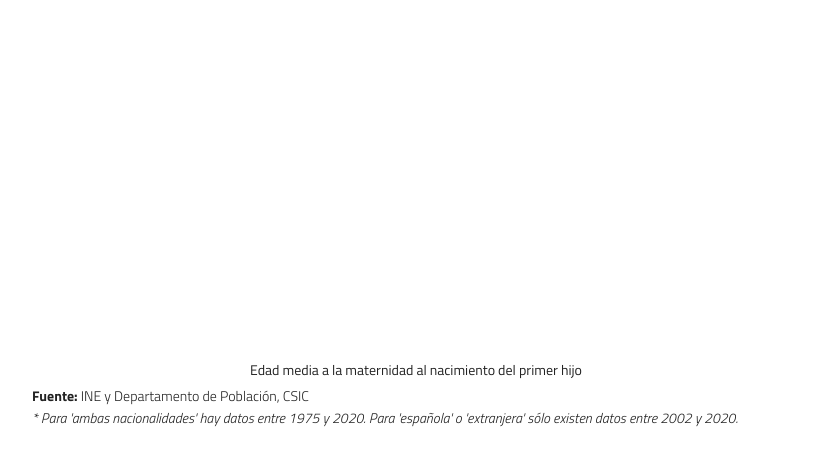
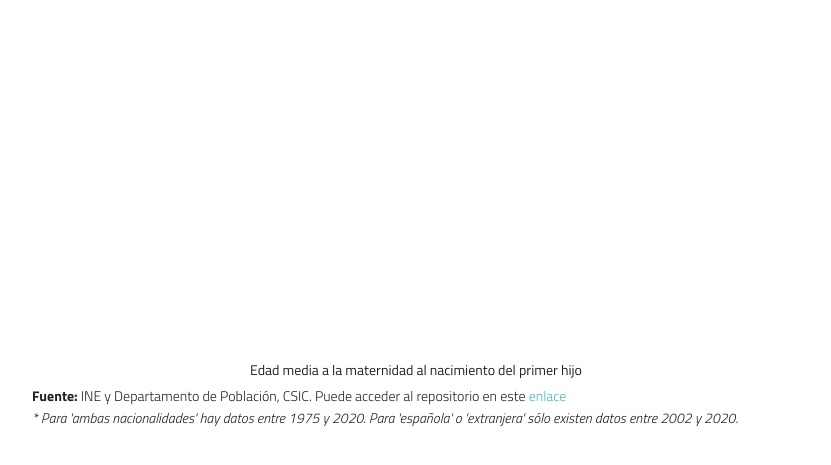
Before and after one commit to EnvejecimientoEnRed/maternidad_fecundidad_viz-comparativa, a plain HTML site: page index.html in a window 1280 px wide. Shown: the part 201-666 px from the top of the page, without its empty margins (224-1055 px from the left). Drawn offline with nearby package versions, Linux system fonts and the light colour scheme; no server answers; a script that the page names is missing.

Commit message:
Estilos para enlaces

```diff
--- a/css/main.css
+++ b/css/main.css
@@ -95,6 +95,11 @@ body {
 - NOTA ADICIONAL SOBRE GRÁFICO
 - TOOLTIP
 */
+
+.link {
+    color: #41C0B4;
+    text-decoration: none;
+}
 
 /* LEYENDA */
 .chart__legend {
--- a/index.html
+++ b/index.html
@@ -96,7 +96,11 @@
         <div class="chart--special-axis axis-x">
             <span id="chartAxisX">Edad media a la maternidad al nacimiento del primer hijo</span>
         </div>
-        <h3 class="chart__source"><span class="strong">Fuente:</span> INE y Departamento de Población, CSIC</h3>
+        <h3 class="chart__source">
+            <span class="strong" id="chartSource1">Fuente: </span>
+            <span id="chartSource2">INE y Departamento de Población, CSIC. Puede acceder al repositorio en este </span>
+            <a class="link" href="https://github.com/CarlosMunozDiazCSIC/viz_maternidad_fecundidad" target="_blank" id="chartSource3">enlace</a>
+        </h3>
         <p class="chart__note" id="chartNote">* Para 'ambas nacionalidades' hay datos entre 1975 y 2020. Para 'española' o 'extranjera' sólo existen datos entre 2002 y 2020.</p>
     </div>
     <div class="b-share">
```
